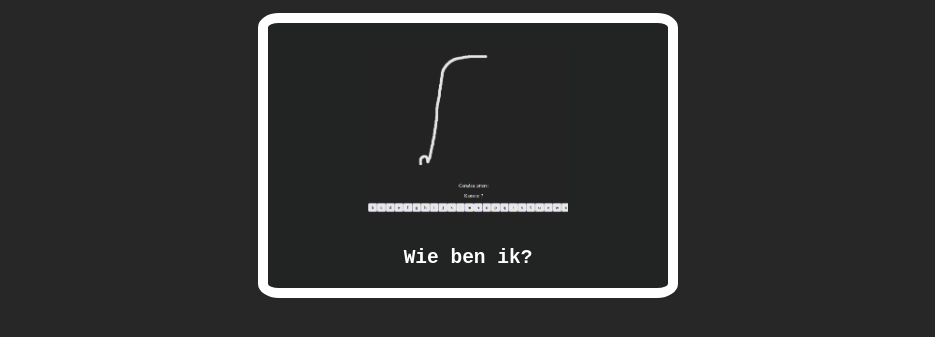
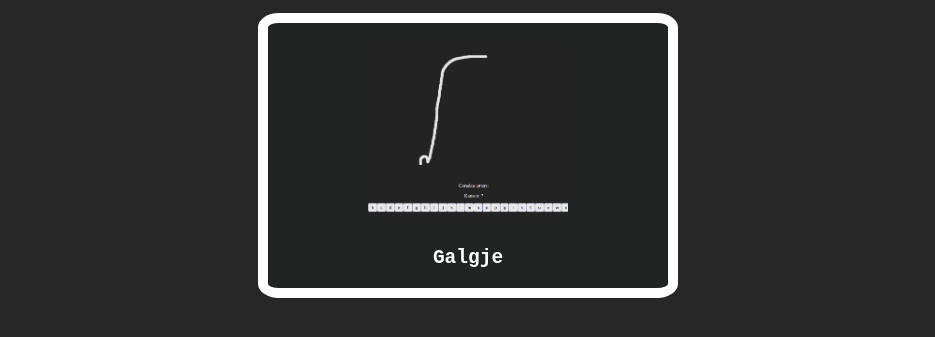
Before and after one commit to horizoncollege/ao-alkmaar-JuanB-png, a plain HTML site: page index.html in a window 1280 px wide. Shown: the part 409-746 px from the top of the page, without its empty margins (172-1107 px from the left). Drawn offline with Linux system fonts and the light colour scheme.

Commit message:
Tekst geupdate

```diff
--- a/index.html
+++ b/index.html
@@ -36,7 +36,7 @@
             <h2 class="social-item">
                 <p></p><img class="social-logo" src="images/galgje.png">
                 <p></p>
-                Wie ben ik?
+                Galgje
                 <p></p>
             </h2>
         </a>
```
